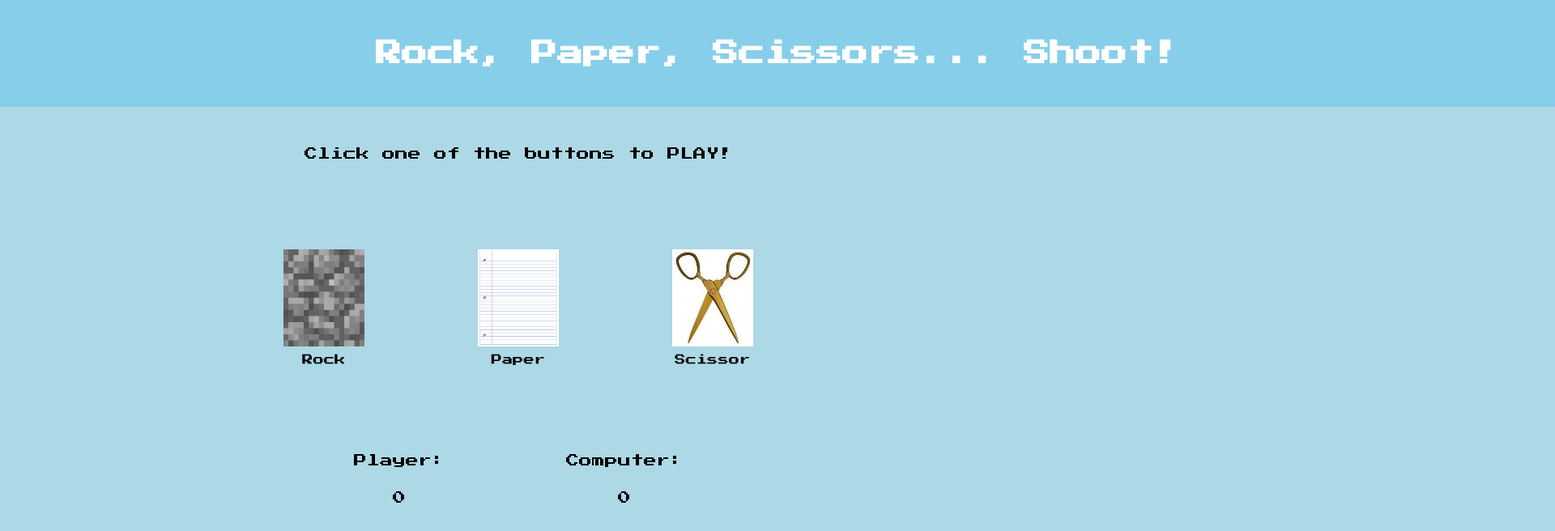
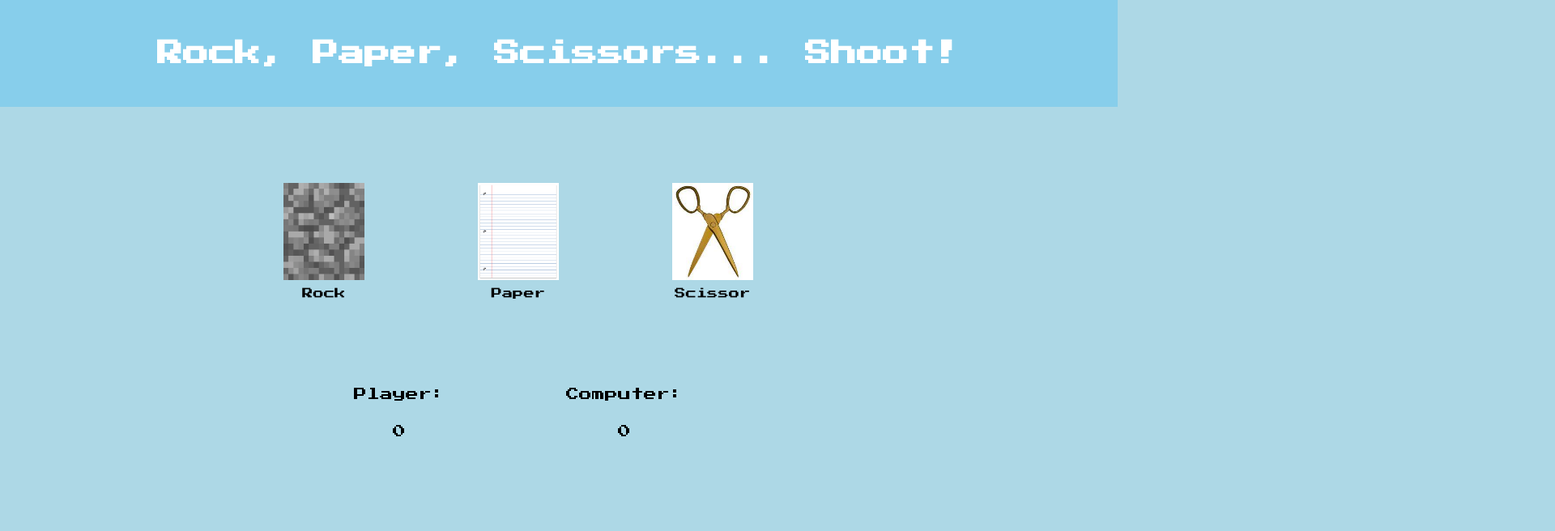
Before and after one commit to viscax/rock_paper_scissors, a plain HTML site: page index.html in a window 1280 px wide. Shown: the top 656 px of the page at 81% size, 1920 px wide, since content can reach past the window. Drawn offline with Linux system fonts and the light colour scheme.

Commit message:
CSS edit

```diff
--- a/style.css
+++ b/style.css
@@ -16,14 +16,16 @@ body{
 
 #title{
     margin: 0px;
-    margin-bottom: 50px;
     padding: 50px;
     color: white;
     background-color: skyblue;
-    width: 1820px;
+    width: 100%;
     display: flex;
     justify-content: center;
     align-items: flex-end;
+    position: fixed;
+    left: 0;
+    top: 0;
 }
 
 .footer{
@@ -45,6 +47,7 @@ body{
     padding: 50px;
     margin-left: 100px;
     margin-right: 100px;
+    margin-top: 100px;
     gap: 20px;
 
 }
```
